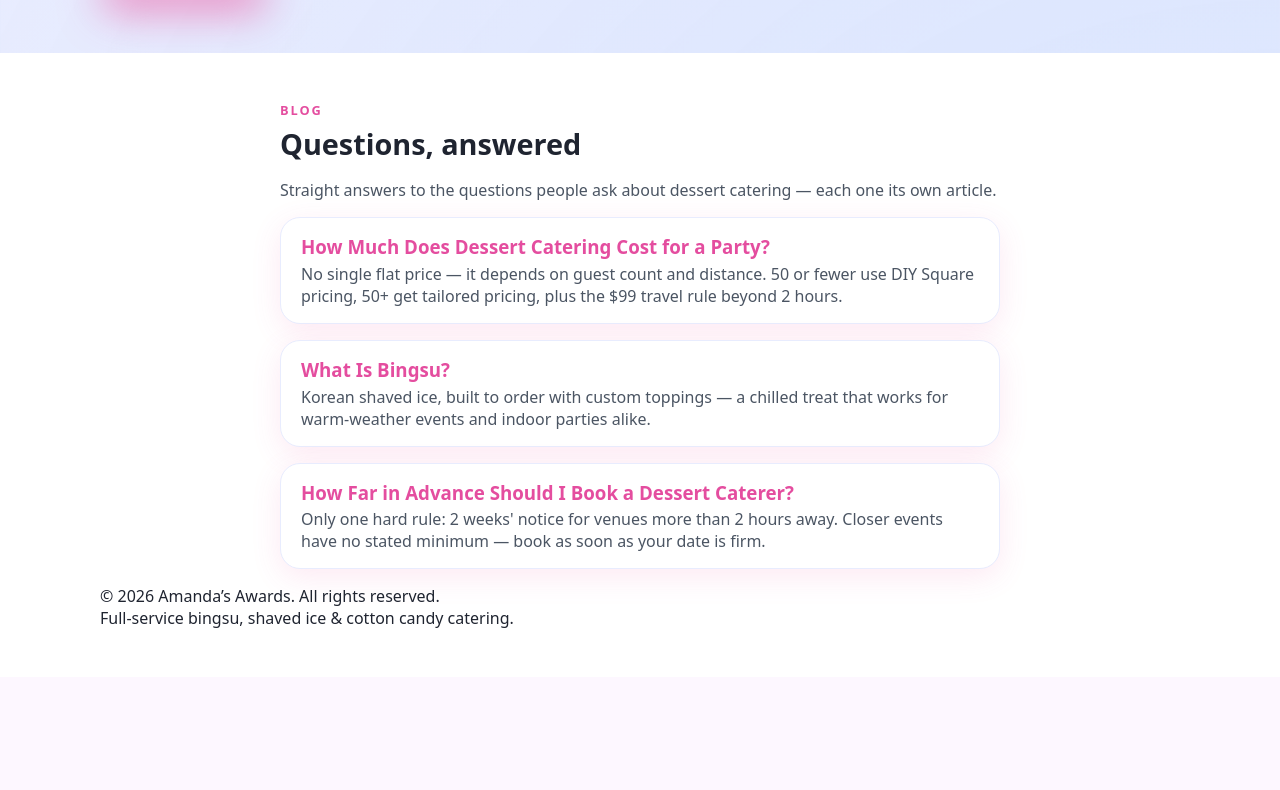
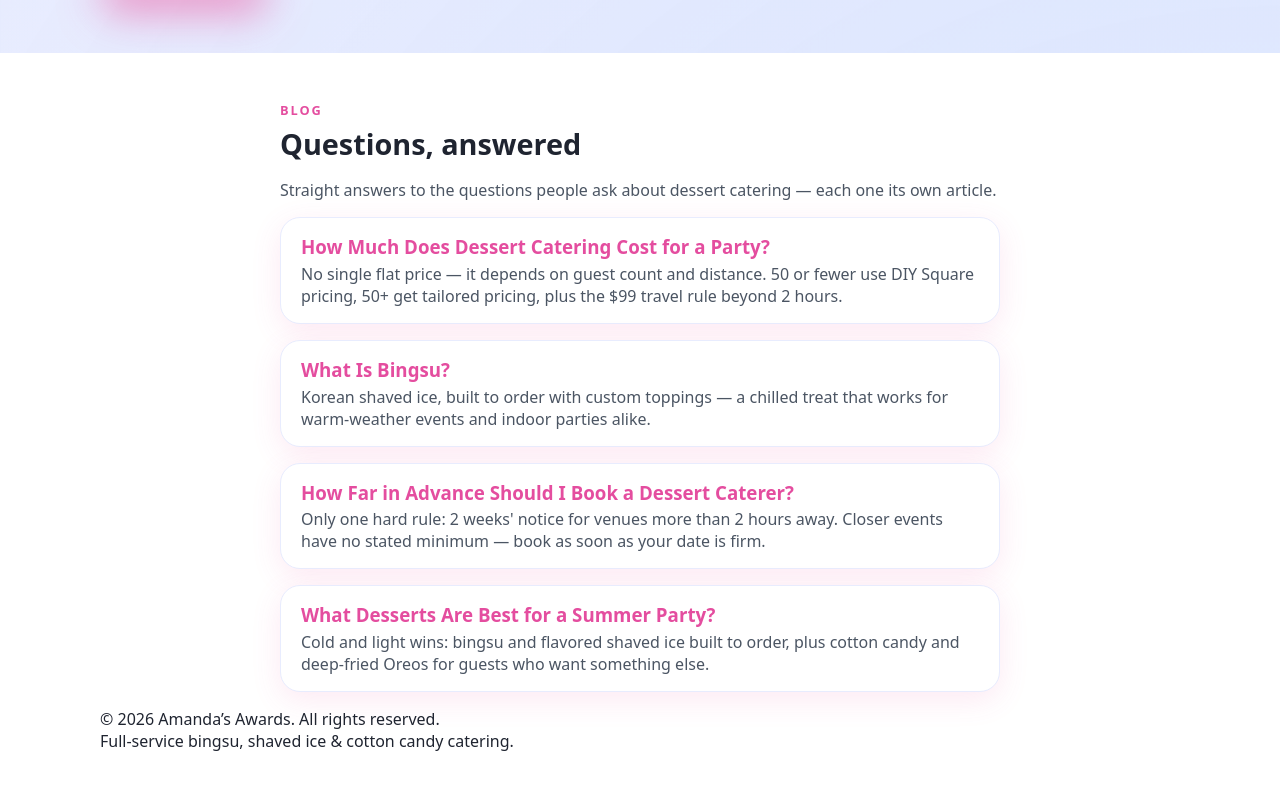
Before and after one commit to notooall63/amandasawards, a plain HTML site: page index.html in a window 1280 px wide. Shown: the part 5022-5812 px from the top of the page. Before the commit the page ends 5699 px from the top, so only its background shows below. Drawn offline with Linux system fonts and the light colour scheme.

Commit message:
Add files via upload

```diff
--- a/index.html
+++ b/index.html
@@ -1022,6 +1022,10 @@
           <h3 style="color:#1F2430; margin:0 0 0.2em;"><a href="/blog/how-far-in-advance-should-i-book-a-dessert-caterer.html" style="color:#E44D9F; text-decoration:none;">How Far in Advance Should I Book a Dessert Caterer?</a></h3>
           <p style="margin:0; color:#4B5563;">Only one hard rule: 2 weeks' notice for venues more than 2 hours away. Closer events have no stated minimum — book as soon as your date is firm.</p>
         </div>
+        <div style="background:#fff; border:1px solid #E8ECFE; border-radius:20px; padding:16px 20px; margin:1em 0; box-shadow:0 8px 30px rgba(236, 72, 153, 0.12);">
+          <h3 style="color:#1F2430; margin:0 0 0.2em;"><a href="/blog/what-desserts-are-best-for-a-summer-party.html" style="color:#E44D9F; text-decoration:none;">What Desserts Are Best for a Summer Party?</a></h3>
+          <p style="margin:0; color:#4B5563;">Cold and light wins: bingsu and flavored shaved ice built to order, plus cotton candy and deep-fried Oreos for guests who want something else.</p>
+        </div>
         <!-- Add a card here for each post, in order, same shape as the post 1 card -->
        </div>
     <section>
```
